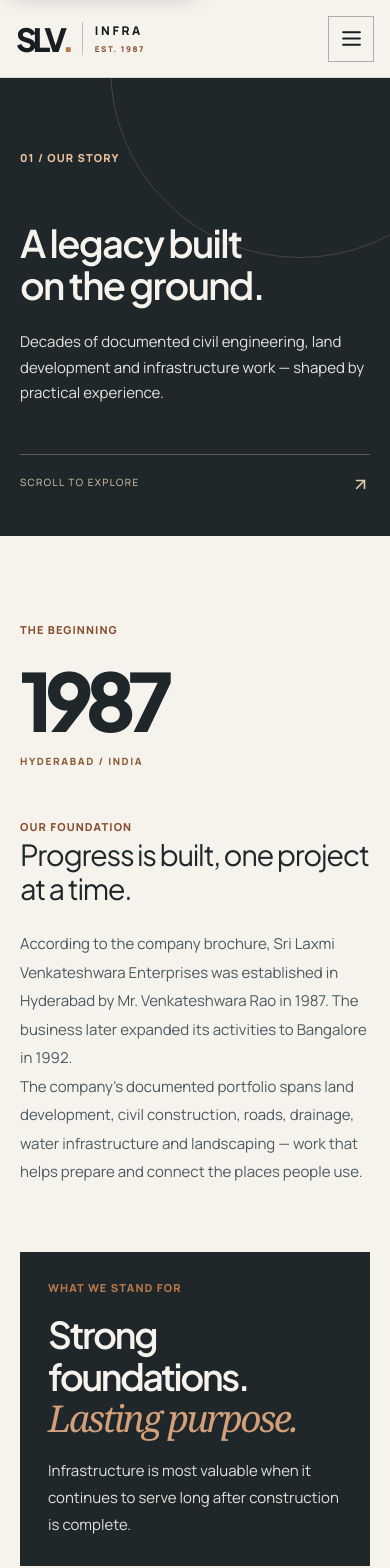
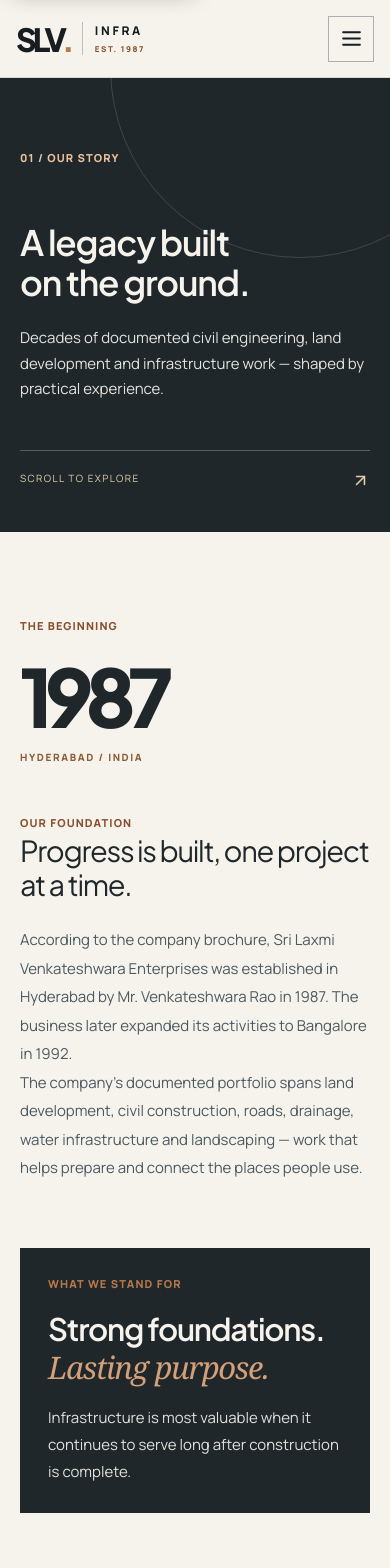
Before and after one commit to mkraja826/Slvinfra, a Next.js app: page /about in a window 390 px wide. Shown: the top 1568 px of the page. Built offline with nearby package versions, Linux system fonts and the light colour scheme.

Commit message:
Reduce oversized headings with balanced responsive editorial type scale

```diff
--- a/src/app/globals.css
+++ b/src/app/globals.css
@@ -295,3 +295,22 @@ p{overflow-wrap:break-word}
 .skip-link{position:fixed;top:12px;left:12px;z-index:1000;transform:translateY(-160%);background:#f6f3ed;color:#20272b;border:2px solid #b7784a;padding:12px 18px;font-size:14px;font-weight:800;line-height:1.4;box-shadow:0 8px 24px #0005}
 .skip-link:focus-visible{transform:translateY(0);outline:3px solid #b7784a;outline-offset:2px}
 #main-content:focus{outline:none}
+
+
+/* Balanced editorial heading scale — consistent across all five pages */
+.hero h1{font-size:clamp(43px,5.3vw,76px);line-height:1.13;letter-spacing:-.045em}
+.inner-intro h1{font-size:clamp(40px,5vw,70px);line-height:1.15;letter-spacing:-.04em}
+.statement{font-size:clamp(30px,3.5vw,50px);line-height:1.22;letter-spacing:-.035em}
+.expertise-section .section-heading h2{font-size:clamp(34px,4.1vw,58px);line-height:1.17;letter-spacing:-.04em}
+.manifesto-section .manifesto-grid h2{font-size:clamp(34px,4.3vw,60px);line-height:1.19;letter-spacing:-.04em}
+.contact-section .contact-grid h2{font-size:clamp(34px,4.2vw,58px);line-height:1.18;letter-spacing:-.04em}
+.services-lead h2,.about-statement h2{font-size:clamp(32px,4vw,56px);line-height:1.19;letter-spacing:-.04em}
+@media(max-width:699px){
+ .hero h1{font-size:clamp(37px,9vw,46px);line-height:1.16;letter-spacing:-.04em}
+ .inner-intro h1{font-size:clamp(35px,8.4vw,44px);line-height:1.17;letter-spacing:-.035em}
+ .statement{font-size:clamp(29px,7.2vw,37px);line-height:1.22}
+ .expertise-section .section-heading h2{font-size:clamp(32px,7.8vw,42px);line-height:1.19}
+ .manifesto-section .manifesto-grid h2{font-size:clamp(32px,7.8vw,42px);line-height:1.2}
+ .contact-section .contact-grid h2{font-size:clamp(32px,7.8vw,42px);line-height:1.19}
+ .services-lead h2,.about-statement h2{font-size:clamp(31px,7.6vw,40px);line-height:1.2}
+}
```
